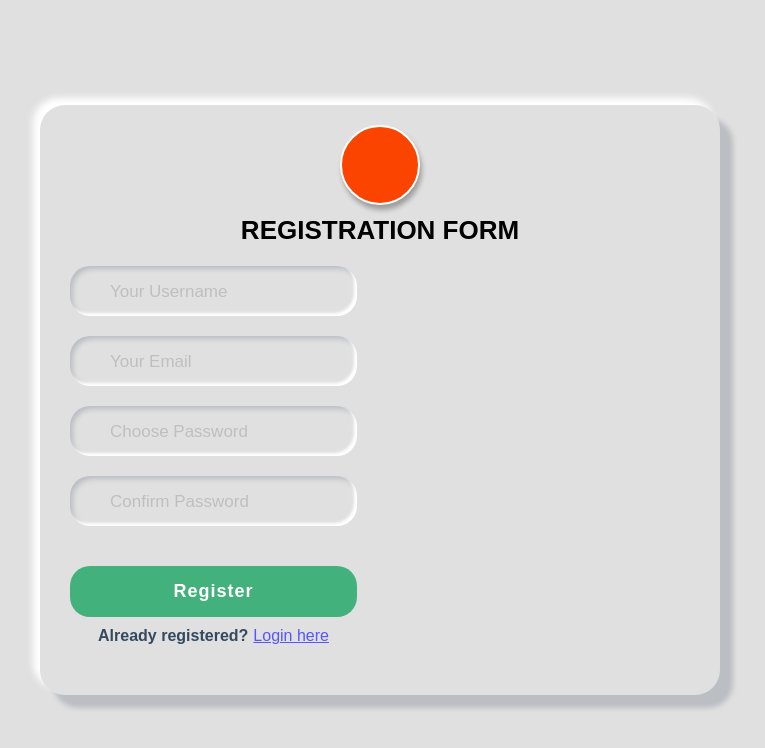
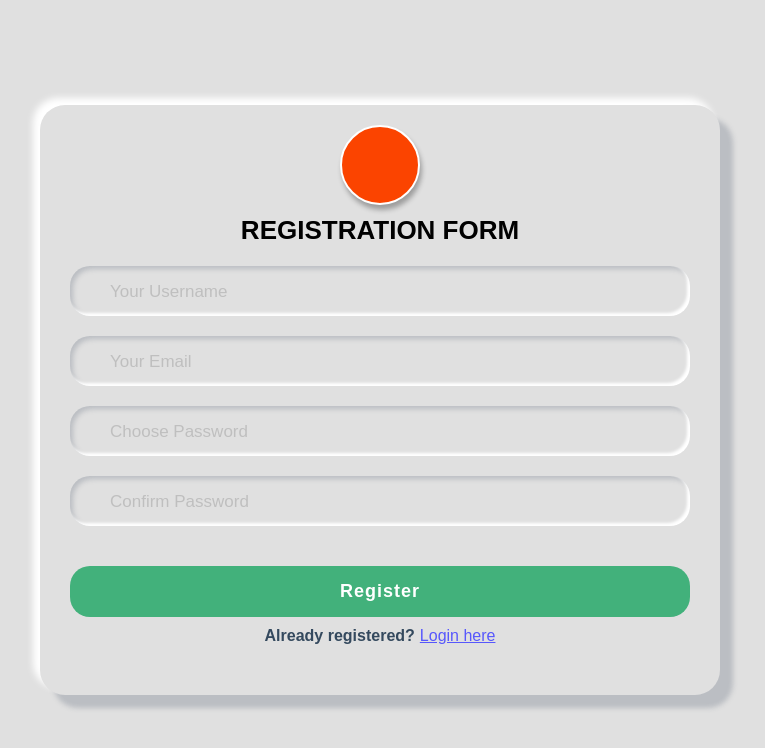
Before and after one commit to Safaith/E-shop-by-django, a Django app: page /signup/ in a window 1280 px wide. Shown: the top 748 px of the page, without its empty margins (260-1025 px from the left). Run offline with Django 5.2, Linux system fonts and the light colour scheme.

Commit message:
registration form fix

```diff
--- a/static/style.css
+++ b/static/style.css
@@ -44,6 +44,9 @@ html,body{
   display: flex;
   flex-direction: row;
   justify-content: space-between;
+}
+.box{
+  width: 100%;
 }
 form .field{
   width: 100%;
```
